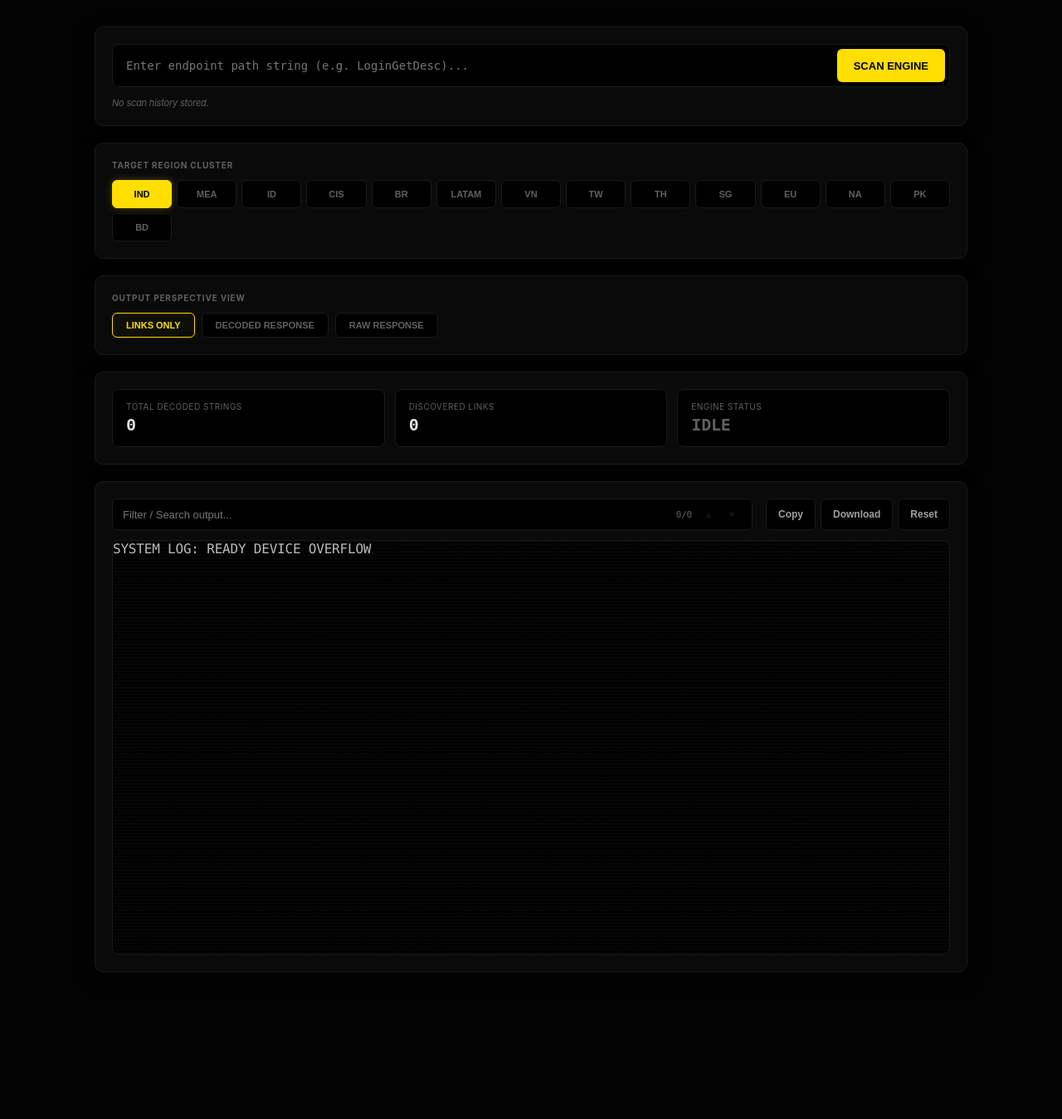
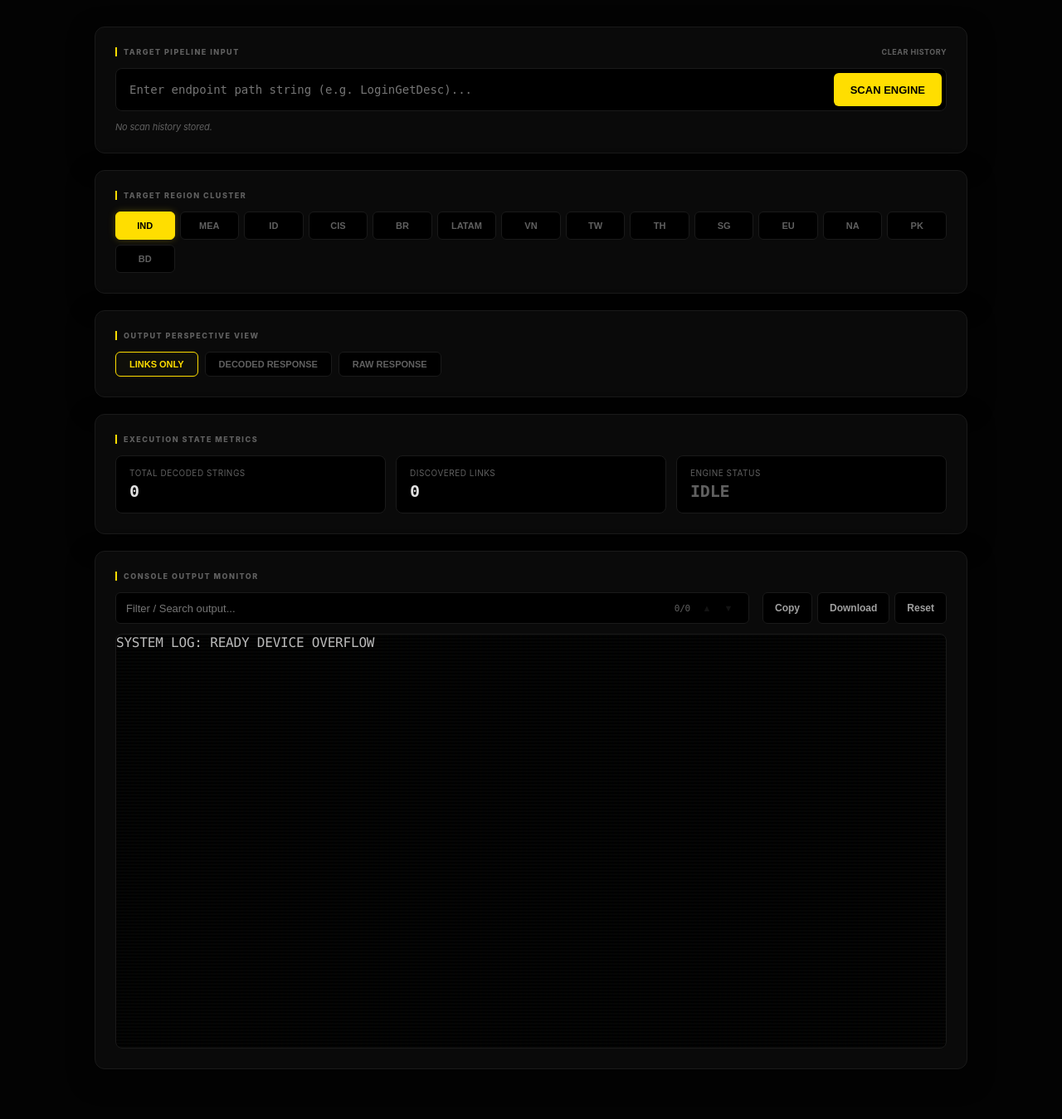
Before and after one commit to MACBRUH-OFC/ApiEndpointsTest, a Flask app: page / in a window 1280 px wide. Shown: the part 85-1434 px from the top of the page at 83% size. Before the commit the page ends 1257 px from the top, so only its background shows below. Run offline with Flask 3, Linux system fonts and the light colour scheme; some libraries are stand-ins or nearby versions; some web fonts are replaced.

Commit message:
Update ui.html

```diff
--- a/templates/ui.html
+++ b/templates/ui.html
@@ -3,7 +3,7 @@
 <head>
 <meta charset="UTF-8">
 <meta name="viewport" content="width=device-width, initial-scale=1.0, maximum-scale=1.0">
-<title>FREE FIRE API ENGINE</title>
+<title>FREE FIRE API ENGINE - CONTROL CONSOLE</title>
 
 <link rel="preconnect" href="https://fonts.googleapis.com">
 
@@ -125,17 +125,45 @@ header {
     color: var(--yellow);
 }
 
-/* Official Structured Containers */
+/* Official Container Layouts */
 .dashboard-container {
     background: var(--panel);
     border: 1px solid var(--border);
-    border-radius: 10px;
-    padding: 20px;
+    border-radius: 12px;
+    padding: 24px;
     margin-bottom: 20px;
-    box-shadow: 0 8px 24px rgba(0, 0, 0, 0.4);
+    box-shadow: 0 10px 30px rgba(0, 0, 0, 0.5);
 }
 
-/* Pure Inputs UI */
+.container-title {
+    font-size: 9px;
+    font-weight: 800;
+    text-transform: uppercase;
+    color: var(--muted);
+    letter-spacing: 1.5px;
+    margin-bottom: 14px;
+    display: flex;
+    align-items: center;
+    justify-content: space-between;
+    border-left: 2px solid var(--yellow);
+    padding-left: 8px;
+}
+
+.clear-history-btn {
+    font-size: 9px;
+    font-weight: 700;
+    text-transform: uppercase;
+    color: var(--muted);
+    cursor: pointer;
+    transition: color 0.15s ease;
+    letter-spacing: 0.5px;
+}
+
+.clear-history-btn:hover {
+    color: #ff4444;
+}
+
+/* Inputs UI */
 .input-row {
     position: relative;
     margin-bottom: 12px;
@@ -205,16 +233,6 @@ header {
     border-color: var(--yellow);
     color: var(--yellow);
     background: rgba(255, 222, 0, 0.02);
-}
-
-.section-label {
-    font-size: 10px;
-    text-transform: uppercase;
-    color: var(--muted);
-    font-weight: 700;
-    letter-spacing: 0.8px;
-    margin-bottom: 12px;
-    display: block;
 }
 
 .server-selector {
@@ -346,7 +364,7 @@ header {
 
 .search-nav {
     display: flex;
-    gap: 4px;
+    gap: 2px;
 }
 
 .search-step-btn {
@@ -737,6 +782,10 @@ mark.search-match.match-active {
 
     <!-- CONTAINER 1: Pipeline inputs & query caching -->
     <div class="dashboard-container">
+        <div class="container-title">
+            <span>Target Pipeline Input</span>
+            <span class="clear-history-btn" onclick="clearHistory()">Clear History</span>
+        </div>
         <div class="input-row">
             <input type="text" id="apiName" class="main-input" placeholder="Enter endpoint path string (e.g. LoginGetDesc)...">
             <button class="run-action-btn" onclick="runAPI()">SCAN ENGINE</button>
@@ -749,7 +798,7 @@ mark.search-match.match-active {
 
     <!-- CONTAINER 2: Clusters selection -->
     <div class="dashboard-container">
-        <div class="section-label">Target Region Cluster</div>
+        <div class="container-title">Target Region Cluster</div>
         <div class="server-selector" id="serverSelectorGrid">
             <button class="srv-chip active" onclick="setServer(this,'ind')">IND</button>
             <button class="srv-chip" onclick="setServer(this,'mea')">MEA</button>
@@ -770,7 +819,7 @@ mark.search-match.match-active {
 
     <!-- CONTAINER 3: Perspective View Switcher -->
     <div class="dashboard-container">
-        <div class="section-label">Output Perspective View</div>
+        <div class="container-title">Output Perspective View</div>
         <div class="view-options">
             <button class="opt-toggle active" id="btn-links" onclick="setViewMode('links')">LINKS ONLY</button>
             <button class="opt-toggle" id="btn-decoded" onclick="setViewMode('decoded')">DECODED RESPONSE</button>
@@ -780,6 +829,7 @@ mark.search-match.match-active {
 
     <!-- CONTAINER 4: Operational Metrics -->
     <div class="dashboard-container">
+        <div class="container-title">Execution State Metrics</div>
         <div class="metrics-row">
             <div class="metric-card">
                 <div class="lbl">Total Decoded Strings</div>
@@ -798,6 +848,7 @@ mark.search-match.match-active {
 
     <!-- CONTAINER 5: Control deck & output monitor screen -->
     <div class="dashboard-container">
+        <div class="container-title">Console Output Monitor</div>
         <div class="control-deck">
             <div class="search-wrapper">
                 <input type="text" class="search-input" id="searchBox" placeholder="Filter / Search output..." oninput="performSearch()">
@@ -857,6 +908,7 @@ document.addEventListener("DOMContentLoaded", () => {
 function setServer(btn, server) {
     selectedServer = server;
     document.querySelectorAll(".srv-chip").forEach(b => b.classList.remove("active"));
+    btn.className = "srv-chip";
     btn.classList.add("active");
 }
 
@@ -875,7 +927,7 @@ function updateHistoryUI() {
         container.innerHTML = `<span style="color: var(--muted); font-style: italic; font-size:11px;">No scan history stored.</span>`;
         return;
     }
-    container.innerHTML = `<span style="color: var(--muted); font-size:11px; font-weight:700; margin-right:4px; text-transform:uppercase;">Recent Scans:</span>`;
+    container.innerHTML = `<span style="color: var(--muted); font-size:10px; font-weight:700; margin-right:4px; text-transform:uppercase;">Recent Scans:</span>`;
     queryHistory.forEach(endpoint => {
         const pill = document.createElement("button");
         pill.className = "history-pill";
@@ -892,8 +944,14 @@ function saveToHistory(endpoint) {
     if (!endpoint) return;
     queryHistory = queryHistory.filter(e => e !== endpoint);
     queryHistory.unshift(endpoint);
-    if (queryHistory.length > 5) queryHistory.pop(); // Cache threshold
+    if (queryHistory.length > 8) queryHistory.pop(); // Cache threshold
     localStorage.setItem("ff_query_history", JSON.stringify(queryHistory));
+    updateHistoryUI();
+}
+
+function clearHistory() {
+    queryHistory = [];
+    localStorage.removeItem("ff_query_history");
     updateHistoryUI();
 }
 
@@ -964,6 +1021,14 @@ function getCategory(url) {
     return "other";
 }
 
+function getDisplayPath(fullLink) {
+    const basePrefix = "https://dl.dir.freefiremobile.com/common/";
+    if (fullLink.startsWith(basePrefix)) {
+        return fullLink.substring(basePrefix.length);
+    }
+    return fullLink;
+}
+
 async function runAPI() {
     const apiName = document.getElementById("apiName").value.trim();
     if (!apiName) {
@@ -982,17 +1047,44 @@ async function runAPI() {
         <div class="scanner-bar-container">
             <div class="scanner-bar-fill" id="scannerProgress"></div>
         </div>
+        <div class="scanner-log-panel" id="scannerLogs">
+            <div class="scanner-log-line">> Establishing secure tunnel responder handshake...</div>
+        </div>
     </div>`;
 
+    const logs = [
+        "Establishing secure tunnel responder handshake...",
+        "Querying lockRegion validation clusters...",
+        "LockRegion parsed successfully. Acquiring key token...",
+        "Token verification active. Building binary requests...",
+        "Pushing decrypted Garena client request body...",
+        "Decrypting incoming API protobuf response packets..."
+    ];
+
     let progress = 0;
+    let logIndex = 0;
     const interval = setInterval(() => {
-        if (progress < 90) {
-            progress += Math.floor(Math.random() * 15) + 5;
-            if (progress > 90) progress = 90;
-            document.getElementById("scannerProgress").style.width = `${progress}%`;
-            document.getElementById("scannerStatus").innerText = `SCANNING TARGET PIPELINE: ${progress}%`;
+        if (progress < 92) {
+            progress += Math.floor(Math.random() * 12) + 6;
+            if (progress > 92) progress = 92;
+
+            const fill = document.getElementById("scannerProgress");
+            const txt = document.getElementById("scannerStatus");
+            const logBox = document.getElementById("scannerLogs");
+
+            if (fill) fill.style.width = `${progress}%`;
+            if (txt) txt.innerText = `SCANNING TARGET PIPELINE: ${progress}%`;
+
+            if (logBox && logIndex < logs.length && progress > (logIndex * 15)) {
+                const line = document.createElement("div");
+                line.className = "scanner-log-line";
+                line.innerText = `> ${logs[logIndex]}`;
+                logBox.appendChild(line);
+                logBox.scrollTop = logBox.scrollHeight;
+                logIndex++;
             }
-    }, 150);
+        }
+    }, 120);
 
     try {
         let endpoint = `/run_script?server=${selectedServer}&name=${encodeURIComponent(apiName)}`;
@@ -1000,10 +1092,14 @@ async function runAPI() {
         const data = await res.json();
 
         clearInterval(interval);
-        document.getElementById("scannerProgress").style.width = `100%`;
-        document.getElementById("scannerStatus").innerText = `DECRYPTING PAYLOAD: 100%`;
+
+        const finalFill = document.getElementById("scannerProgress");
+        const finalTxt = document.getElementById("scannerStatus");
+        if (finalFill) finalFill.style.width = `100%`;
+        if (finalTxt) finalTxt.innerText = `DECRYPTING PROTOBUF SCHEMAS: 100%`;
 
         setTimeout(() => {
+            try {
                 if (data.error) {
                     updateStatusUI("ERROR", "#ff4444");
                     output.innerHTML = `<div style="color:#ff4444; font-family:monospace; padding: 16px;">Engine Fault: ${data.error}</div>`;
@@ -1019,7 +1115,11 @@ async function runAPI() {
 
                 saveToHistory(apiName);
                 renderOutput(data);
-        }, 300);
+            } catch (innerErr) {
+                updateStatusUI("FAULT", "#ff4444");
+                output.innerHTML = `<div style="color:#ff4444; font-family:monospace; padding: 16px;">Interface Render Fault: ${innerErr.message}</div>`;
+            }
+        }, 200);
 
     } catch (err) {
         clearInterval(interval);
@@ -1040,7 +1140,7 @@ function copyCategoryUrls(category) {
 
     if (urls.length === 0) return;
     navigator.clipboard.writeText(urls.join("\n"));
-    displayToast(`Copied all discovered ${category.toUpperCase()} endpoints`);
+    displayToast(`Copied all ${category.toUpperCase()} endpoints`);
 }
 
 function openLightbox(src) {
@@ -1078,7 +1178,7 @@ function renderOutput(data) {
         });
 
         processedTuples.sort((a, b) => a.text.localeCompare(b.text));
-        currentLinksArray = processedTuples.map(item => item.text);
+        currentLinksArray = processedTuples.map(item => item.link);
 
         if (processedTuples.length === 0) {
             output.innerHTML = `<div style="color:var(--muted); font-style:italic; padding: 16px;">No endpoint URLs matched.</div>`;
@@ -1102,15 +1202,16 @@ function renderOutput(data) {
                         </div>
                     </div>`;
                 grouped.images.forEach(item => {
+                    const cleanDisplayPath = getDisplayPath(item.link);
                     sectionHtml += `
-                    <div class="url-row" data-url="${item.text}">
+                    <div class="url-row" data-url="${cleanDisplayPath}">
                         <div class="media-preview-container">
                             <img src="${item.link}" class="img-preview-thumb" loading="lazy" onclick="openLightbox('${item.link}')" onerror="this.src='https://dl.dir.freefiremobile.com/common/web_event/official2/dist/client/img/full_logo.969f536.png'">
                         </div>
-                        <a href="${item.link}" target="_blank" class="url-href" onclick="event.stopPropagation();">${item.text}</a>
-                        <div class="row-actions-block">
-                            <!-- Clean SVG vector copy icon -->
-                            <svg class="copy-svg-icon" viewBox="0 0 24 24" onclick="copyIndividualText('${item.link}')"><path fill="currentColor" d="M16 1H4c-1.1 0-2 .9-2 2v14h2V3h12V1zm3 4H8c-1.1 0-2 .9-2 22px;v44px;border-radius:4px;border:1px solid var(--border);margin-right:12px;v14c0 1.1.9 2 2 2h11c1.1 0 2-.9 2-2V7c0-1.1-.9-2-2-2zm0 16H8V7h11v14z"/></svg>
+                        <a href="${item.link}" target="_blank" class="url-href" onclick="event.stopPropagation();">${cleanDisplayPath}</a>
+                        <div class="row-actions-block" onclick="event.stopPropagation();">
+                            <!-- Clean SVG copy vector -->
+                            <svg class="copy-svg-icon" viewBox="0 0 24 24" onclick="copyIndividualText('${item.link}')"><path fill="currentColor" d="M16 1H4c-1.1 0-2 .9-2 2v14h2V3h12V1zm3 4H8c-1.1 0-2 .9-2 2v14c0 1.1.9 2 2 2h11c1.1 0 2-.9 2-2V7c0-1.1-.9-2-2-2zm0 16H8V7h11v14z"/></svg>
                         </div>
                     </div>`;
                 });
@@ -1129,13 +1230,14 @@ function renderOutput(data) {
                         </div>
                     </div>`;
                 grouped.videos.forEach(item => {
+                    const cleanDisplayPath = getDisplayPath(item.link);
                     sectionHtml += `
-                    <div class="url-row" data-url="${item.text}">
+                    <div class="url-row" data-url="${cleanDisplayPath}">
                         <div class="media-preview-container">
                             <video src="${item.link}" class="video-preview-thumb" preload="metadata" muted loop onmouseover="this.play()" onmouseout="this.pause(); this.currentTime=0;"></video>
                         </div>
-                        <a href="${item.link}" target="_blank" class="url-href" onclick="event.stopPropagation();">${item.text}</a>
-                        <div class="row-actions-block">
+                        <a href="${item.link}" target="_blank" class="url-href" onclick="event.stopPropagation();">${cleanDisplayPath}</a>
+                        <div class="row-actions-block" onclick="event.stopPropagation();">
                             <svg class="copy-svg-icon" viewBox="0 0 24 24" onclick="copyIndividualText('${item.link}')"><path fill="currentColor" d="M16 1H4c-1.1 0-2 .9-2 2v14h2V3h12V1zm3 4H8c-1.1 0-2 .9-2 2v14c0 1.1.9 2 2 2h11c1.1 0 2-.9 2-2V7c0-1.1-.9-2-2-2zm0 16H8V7h11v14z"/></svg>
                         </div>
                     </div>`;
@@ -1155,13 +1257,14 @@ function renderOutput(data) {
                         </div>
                     </div>`;
                 grouped.audio.forEach(item => {
+                    const cleanDisplayPath = getDisplayPath(item.link);
                     sectionHtml += `
-                    <div class="url-row" data-url="${item.text}">
+                    <div class="url-row" data-url="${cleanDisplayPath}">
                         <div class="media-preview-container">
                             <audio src="${item.link}" controls class="audio-preview-player" onclick="event.stopPropagation();"></audio>
                         </div>
-                        <a href="${item.link}" target="_blank" class="url-href" onclick="event.stopPropagation();">${item.text}</a>
-                        <div class="row-actions-block">
+                        <a href="${item.link}" target="_blank" class="url-href" onclick="event.stopPropagation();">${cleanDisplayPath}</a>
+                        <div class="row-actions-block" onclick="event.stopPropagation();">
                             <svg class="copy-svg-icon" viewBox="0 0 24 24" onclick="copyIndividualText('${item.link}')"><path fill="currentColor" d="M16 1H4c-1.1 0-2 .9-2 2v14h2V3h12V1zm3 4H8c-1.1 0-2 .9-2 2v14c0 1.1.9 2 2 2h11c1.1 0 2-.9 2-2V7c0-1.1-.9-2-2-2zm0 16H8V7h11v14z"/></svg>
                         </div>
                     </div>`;
@@ -1181,10 +1284,11 @@ function renderOutput(data) {
                         </div>
                     </div>`;
                 grouped.other.forEach(item => {
+                    const cleanDisplayPath = getDisplayPath(item.link);
                     sectionHtml += `
-                    <div class="url-row" data-url="${item.text}">
-                        <a href="${item.link.startsWith('http') ? item.link : '#'}" target="_blank" class="url-href" onclick="event.stopPropagation();">${item.text}</a>
-                        <div class="row-actions-block">
+                    <div class="url-row" data-url="${cleanDisplayPath}">
+                        <a href="${item.link.startsWith('http') ? item.link : '#'}" target="_blank" class="url-href" onclick="event.stopPropagation();">${cleanDisplayPath}</a>
+                        <div class="row-actions-block" onclick="event.stopPropagation();">
                             <svg class="copy-svg-icon" viewBox="0 0 24 24" onclick="copyIndividualText('${item.link}')"><path fill="currentColor" d="M16 1H4c-1.1 0-2 .9-2 2v14h2V3h12V1zm3 4H8c-1.1 0-2 .9-2 2v14c0 1.1.9 2 2 2h11c1.1 0 2-.9 2-2V7c0-1.1-.9-2-2-2zm0 16H8V7h11v14z"/></svg>
                         </div>
                     </div>`;
@@ -1225,10 +1329,22 @@ function renderOutput(data) {
     performSearch();
 }
 
+function copyIndividualText(text) {
+    navigator.clipboard.writeText(text);
+    displayToast("URL buffered to clipboard");
+}
+
 function copyOutput() {
     if (!lastOutputText) return;
     navigator.clipboard.writeText(lastOutputText);
     displayToast("Console content buffered");
+}
+
+function clearHistory() {
+    queryHistory = [];
+    localStorage.removeItem("ff_query_history");
+    updateHistoryUI();
+    displayToast("Cache flushed");
 }
 
 function clearOutput() {
@@ -1397,17 +1513,35 @@ function escapePattern(str) {
     return str.replace(/[.*+?^${}()|[\]\\]/g, '\\$&');
 }
 
-document.getElementById("searchBox").addEventListener("keydown", function(e) {
-    if (searchMatches.length === 0) return;
-    if (e.key === "Enter") {
-        e.preventDefault();
-        if (e.shiftKey) {
-            navigateSearch(-1);
-        } else {
-            navigateSearch(1);
+function updateSearchStatsUI() {
+    const len = searchMatches.length;
+    const cur = len > 0 ? currentMatchIndex + 1 : 0;
+    document.getElementById("searchCount").innerText = `${cur}/${len}`;
+    const state = len === 0;
+    document.getElementById("prevSearchBtn").disabled = state;
+    document.getElementById("nextSearchBtn").disabled = state;
+}
+
+function applyFocusHighlight() {
+    searchMatches.forEach(el => el.classList.remove("match-active"));
+    if (currentMatchIndex >= 0 && currentMatchIndex < searchMatches.length) {
+        const target = searchMatches[currentMatchIndex];
+        target.classList.add("match-active");
+        target.scrollIntoView({
+            behavior: "smooth",
+            block: "center"
+        });
     }
 }
-});
+
+function navigateSearch(offset) {
+    if (searchMatches.length === 0) return;
+    currentMatchIndex += offset;
+    if (currentMatchIndex >= searchMatches.length) currentMatchIndex = 0;
+    if (currentMatchIndex < 0) currentMatchIndex = searchMatches.length - 1;
+    updateSearchStatsUI();
+    applyFocusHighlight();
+}
 </script>
 
 </body>
```
Also changed, not shown: other parts of templates/ui.html (+39 -13 lines). Lines whose indentation alone changed are shown as unchanged.
